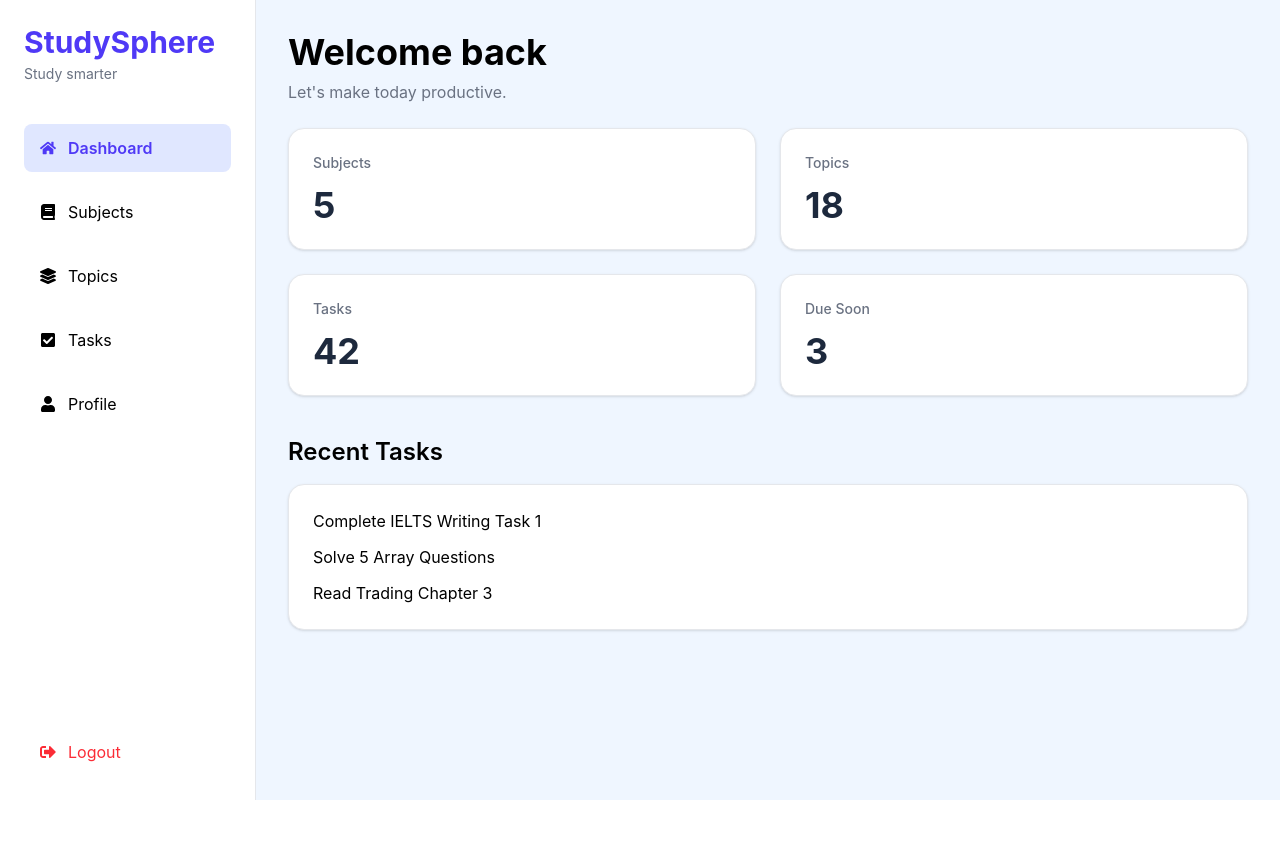
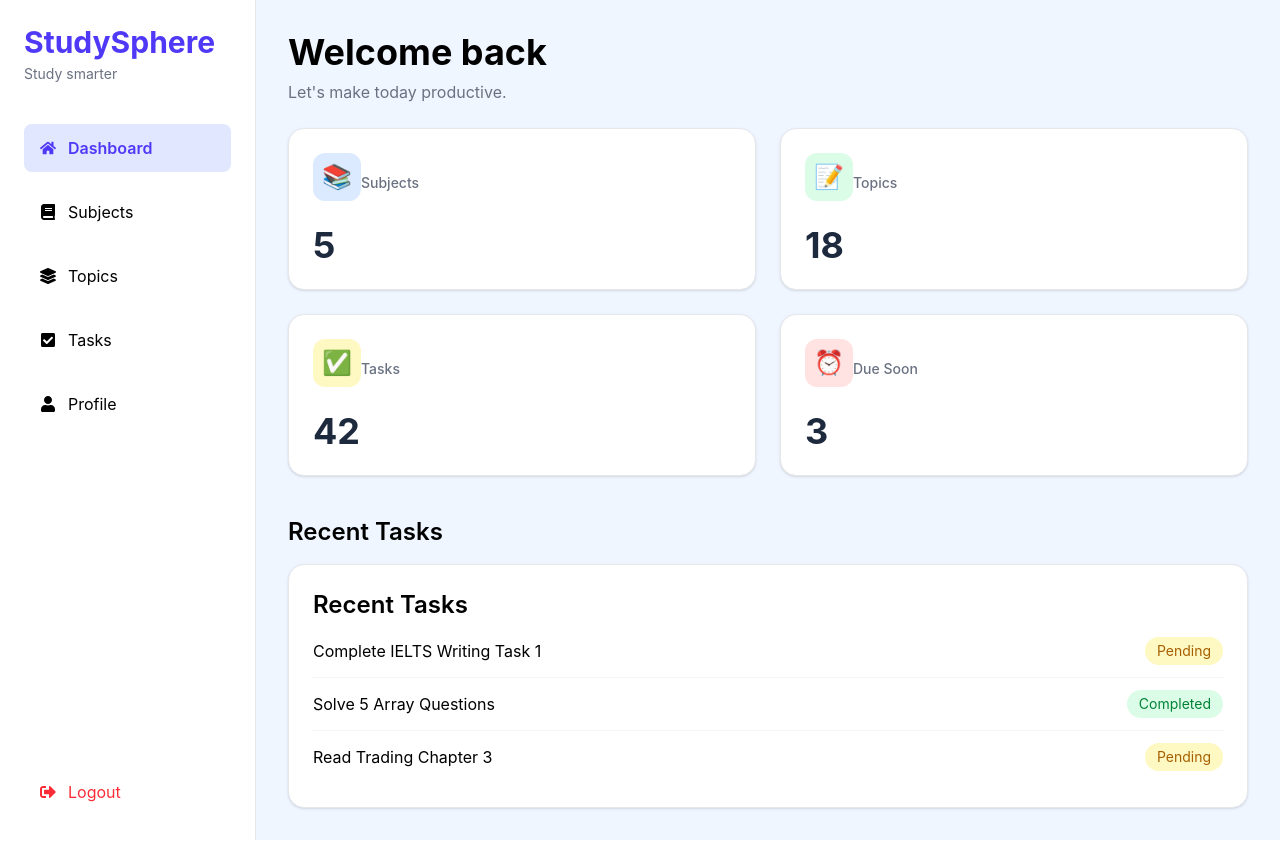
Before and after one commit to Sanidhi07/studySphere, a React (Vite) app in the folder client/: page /dashboard in a window 1280 px wide. Shown: the top 842 px of the page. Built offline with nearby package versions, Linux system fonts and the light colour scheme.

Commit message:
feat: enhance dashboard UI and create reusable section card

```diff
--- a/client/src/App.tsx
+++ b/client/src/App.tsx
@@ -12,7 +12,6 @@ function App() {
   return (
     <BrowserRouter>
       <Routes>
-        <Route path="/" element={<Navigate to="/login" />} />
         <Route path="/login" element={<LoginPage />} />
         <Route path="/register" element={<RegisterPage />} />
         <Route path="/dashboard" element={<DashboardPage />} />
@@ -21,11 +20,11 @@ function App() {
         <Route path="/tasks" element={<TasksPage />} />
         <Route path="/profile" element={<ProfilePage />} />
       </Routes>
-      <div className="min-h-screen flex items-center justify-center">
+      {/* <div className="min-h-screen flex items-center justify-center">
       <h1 className="text-5xl font-bold text-indigo-600">
         StudySphere 🚀
       </h1>
-    </div>
+    </div> */}
     </BrowserRouter>
 
   );
--- /dev/null
+++ b/client/src/components/SectionCard.tsx
@@ -0,0 +1,18 @@
+import type {ReactNode} from 'react';
+
+interface SectionCardProps {
+  title: string;
+  children: ReactNode;
+}
+
+function SectionCard({ title, children }:SectionCardProps) {
+  return (
+    <div className='bg-white rounded-2xl border border-gray-200 shadow-sm p-6'>
+      <h2 className='text-2xl font-semibold mb-4'>{title}</h2>
+      {children}
+
+    </div>
+  )
+}
+
+export default SectionCard;
--- a/client/src/components/StatCard.tsx
+++ b/client/src/components/StatCard.tsx
@@ -1,12 +1,17 @@
 interface StatCardProps{
   title:string;
   value:number;
+  icon:string;
+  color:string;
 }
 
-function StatCard({title,value}:StatCardProps) {
+function StatCard({title,value,icon,color}:StatCardProps) {
   return (
     <div className="bg-white rounded-2xl shadow-sm p-6 border border-gray-200 hover:shadow-md transition-shadow">
-      <h3 className="text-sm text-gray-500 font-medium">{title}</h3>
+      <div className="flex items-center justify-content">
+        <div className={`${color} w-12 h-12 rounded-xl flex items-center justify-center text-2xl mb-3`}>{icon}</div>
+        <h3 className="text-sm text-gray-500 font-medium">{title}</h3>
+      </div>
       <p className="mt-3 text-4xl font-bold text-slate-800">{value}</p>
     </div>
   );
--- a/client/src/data/dashboardData.ts
+++ b/client/src/data/dashboardData.ts
@@ -4,22 +4,39 @@ export const dashboardStats=[
   {
     title:"Subjects",
     value:5,
+    icon:"📚",
+    color:"bg-blue-100"
   },
   {
     title:"Topics",
     value:18,
+    icon:"📝",
+    color:"bg-green-100"
   },
   {
     title:"Tasks",
     value:42,
+    icon:"✅",
+    color:"bg-yellow-100"
   },
   {
     title:"Due Soon",
     value:3,
+    icon:"⏰",
+    color:"bg-red-100"
   },
 ]
 export const recentTasks = [
-  "Complete IELTS Writing Task 1",
-  "Solve 5 Array Questions",
-  "Read Trading Chapter 3",
+ {
+  title:"Complete IELTS Writing Task 1",
+  completed:false,
+ },
+ {
+  title:"Solve 5 Array Questions",
+  completed:true,
+ },
+ {
+  title:"Read Trading Chapter 3",
+  completed:false,
+ }
 ];
--- a/client/src/pages/DashboardPage.tsx
+++ b/client/src/pages/DashboardPage.tsx
@@ -1,6 +1,7 @@
 import DashboardLayout from "../layouts/DashboardLayout";
 import StatCard from "../components/StatCard";
 import {dashboardStats,recentTasks} from "../data/dashboardData";
+import SectionCard from "../components/SectionCard";
 
 function DashboardPage(){
     return(
@@ -9,20 +10,23 @@ function DashboardPage(){
             <p className="text-gray-500 mt-2">Let's make today productive.</p>
             <div className="grid grid-cols-1 md:grid-cols-2 gap-6 mt-6">
                 {dashboardStats.map((stat)=>(
-                    <StatCard key={stat.title} title={stat.title} value={stat.value} />
+                    <StatCard key={stat.title} title={stat.title} value={stat.value} icon={stat.icon} color={stat.color} />
                 ))}
             </div>
             <div className="mt-10">
                 <h2 className="text-2xl font-semibold mb-4">Recent Tasks</h2>
-                <div className="bg-white rounded-2xl border border-gray-200 shadow-sm p-6">
+                <SectionCard title="Recent Tasks">
                     <ul className="space-y-3">
-                        {recentTasks.map((task,index)=>(
-                            <li key={index} className="flex items-center space-x-3">
-                                {task}
+                        {recentTasks.map((task)=>(
+                            <li key={task.title} className="flex items-center justify-between border-b border-gray-100 pb-3 last:border-none">
+                                <span>{task.title}</span>
+                                <span className={`px-3 py-1 rounded-full text-sm ${task.completed ? 'bg-green-100 text-green-700' : 'bg-yellow-100 text-yellow-700'}`}>
+                                    {task.completed ? 'Completed' : 'Pending'}
+                                </span>
                             </li>
                         ))}
                     </ul>
-                </div>
+                </SectionCard>
             </div>
         </DashboardLayout>
     );
```
